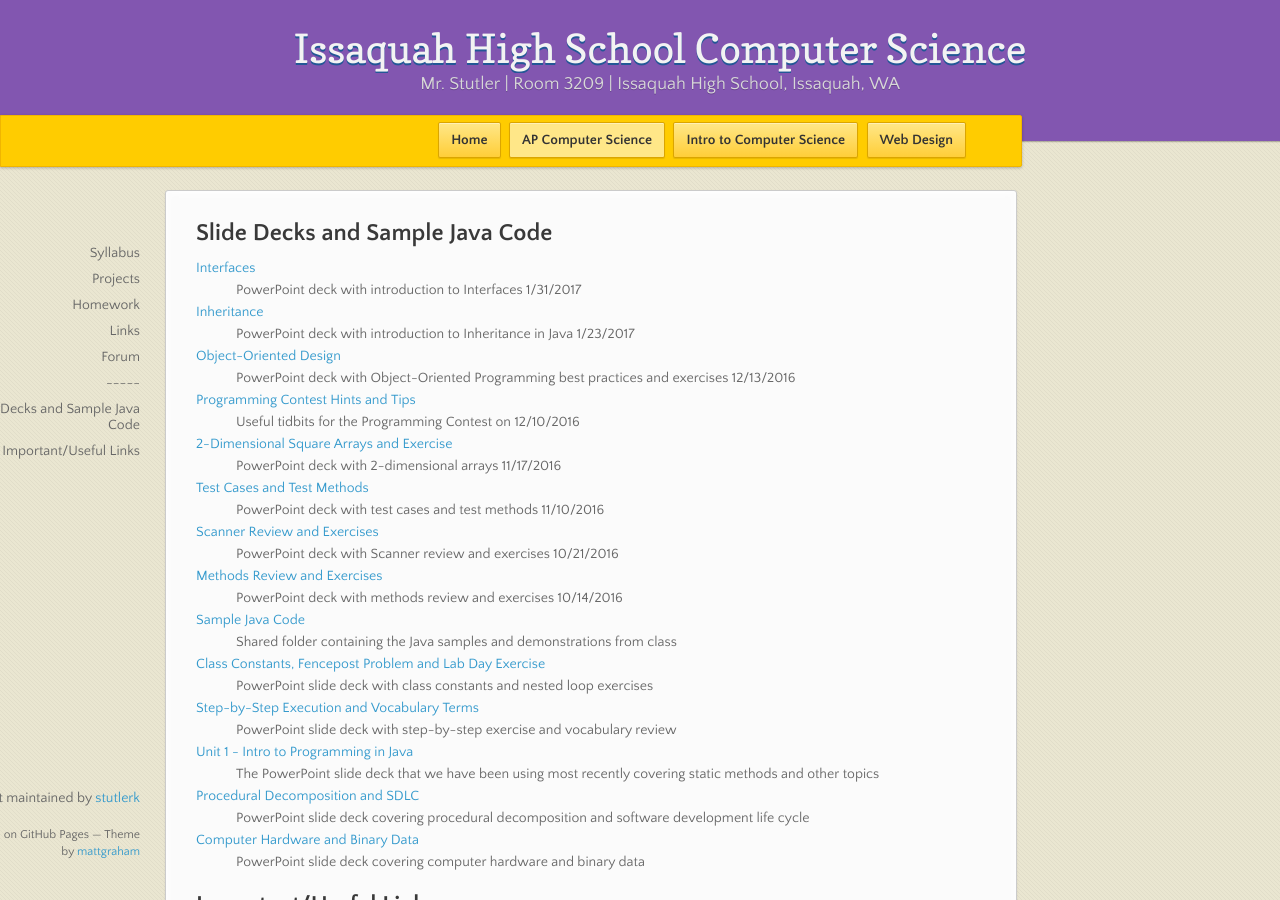
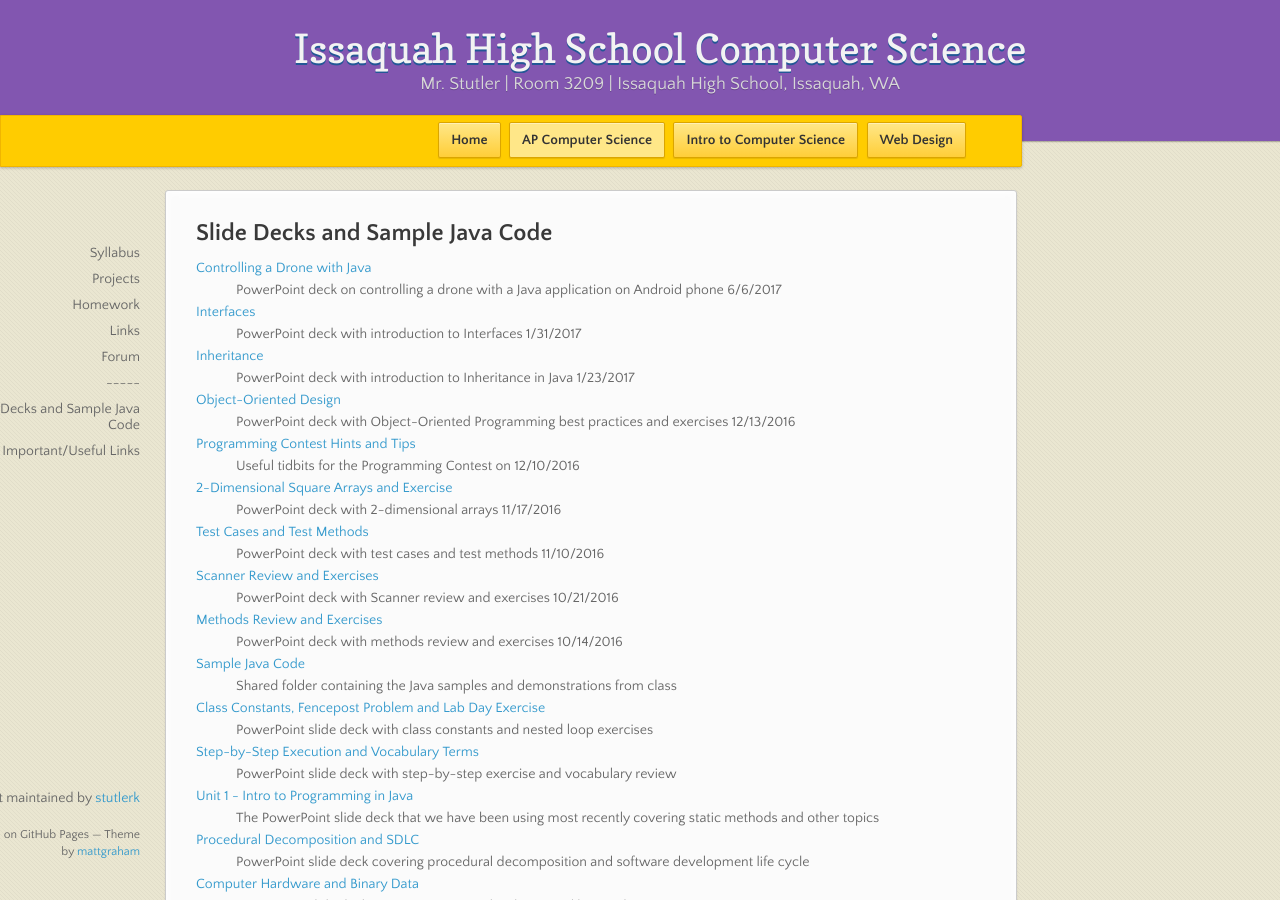
Before and after one commit to stutlerk/ihs-website, a Jekyll site: the page built from _apcs/links.html, in a window 1280 px wide and 900 px high. Built offline with Jekyll 4.4.1, drawn with Linux system fonts in a browser that asks for light colours; nearby versions of some CDN libraries.

Commit message:
Update links.html

```diff
--- a/_apcs/links.html
+++ b/_apcs/links.html
@@ -6,6 +6,9 @@ layout: course
 <section>
 <h2>Slide Decks and Sample Java Code</h2>
 <dl>
+    <dt><a href="https://issaquahwednet-my.sharepoint.com/personal/stutlerk_issaquah_wednet_edu/_layouts/15/guestaccess.aspx?docid=008fda1c584174e74a9219a367701756c&authkey=AZI88VE4mR4RR32yQhvvBA0">Controlling a Drone with Java</a></dt>
+    <dd>PowerPoint deck on controlling a drone with a Java application on Android phone 6/6/2017</dd>
+
     <dt><a href="https://issaquahwednet-my.sharepoint.com/personal/stutlerk_issaquah_wednet_edu/_layouts/15/guestaccess.aspx?docid=088cb2ff727c2482d8ebfc9ee42a579e9&authkey=AUDxcWI1jZbiWPz5KniSMkA">Interfaces</a></dt><dd>PowerPoint deck with introduction to Interfaces 1/31/2017</dd><dt><a href="https://issaquahwednet-my.sharepoint.com/personal/stutlerk_issaquah_wednet_edu/_layouts/15/guestaccess.aspx?docid=04fe69ee825df493d8859cd47c85e4708&authkey=AYjuUR2V4zDE-PIwgphekW8">Inheritance</a></dt><dd>PowerPoint deck with introduction to Inheritance in Java 1/23/2017</dd>
     <dt><a href="https://issaquahwednet-my.sharepoint.com/personal/stutlerk_issaquah_wednet_edu/_layouts/15/guestaccess.aspx?guestaccesstoken=bYtWfmOT1MSplRMQYNPqcK55RYtvxKP%2fzn2UVTF4joY%3d&docid=035004d8f9bb54ff78b1950d9c3790a2f&rev=1">Object-Oriented Design</a></dt>
     <dd>PowerPoint deck with Object-Oriented Programming best practices and exercises 12/13/2016</dd>
```
